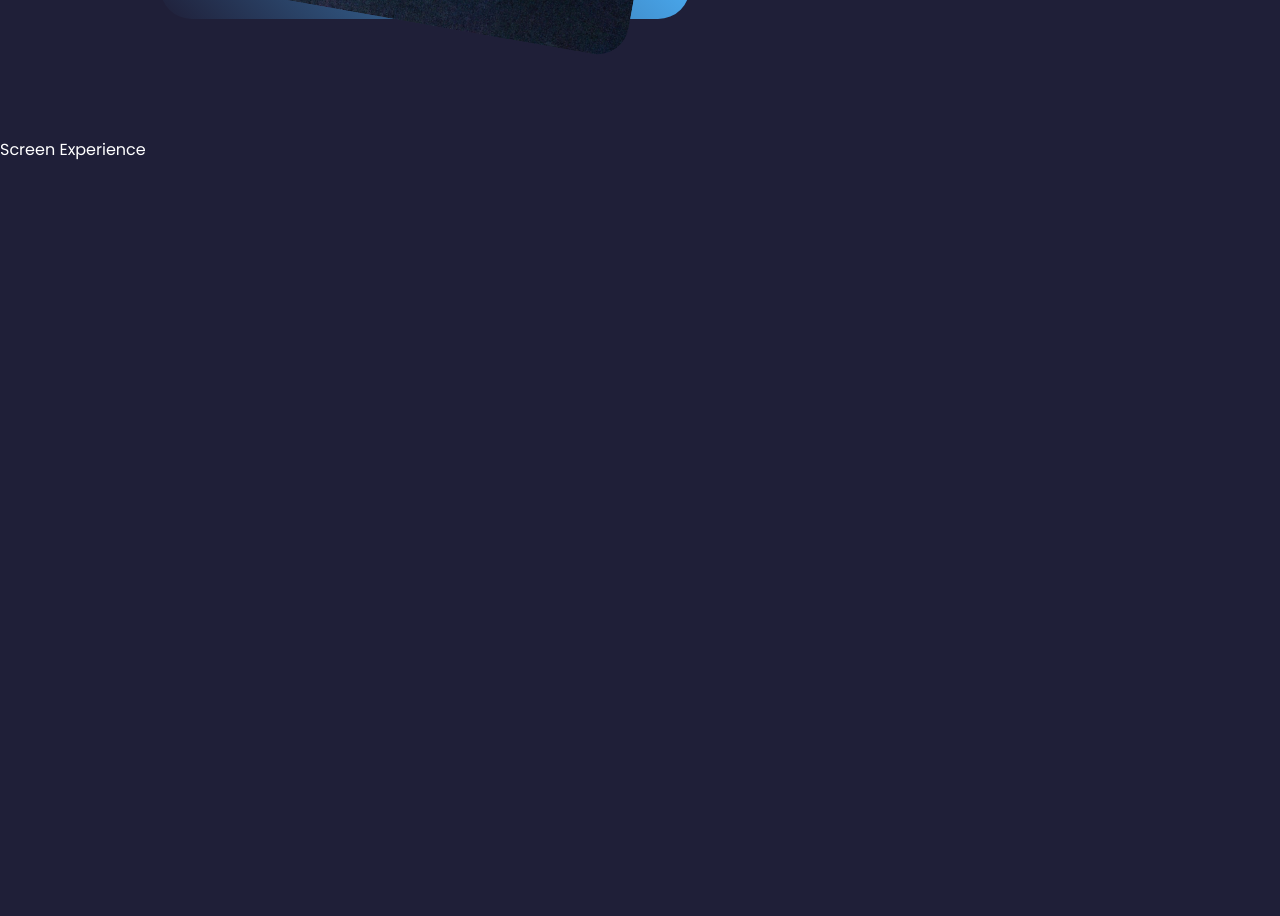
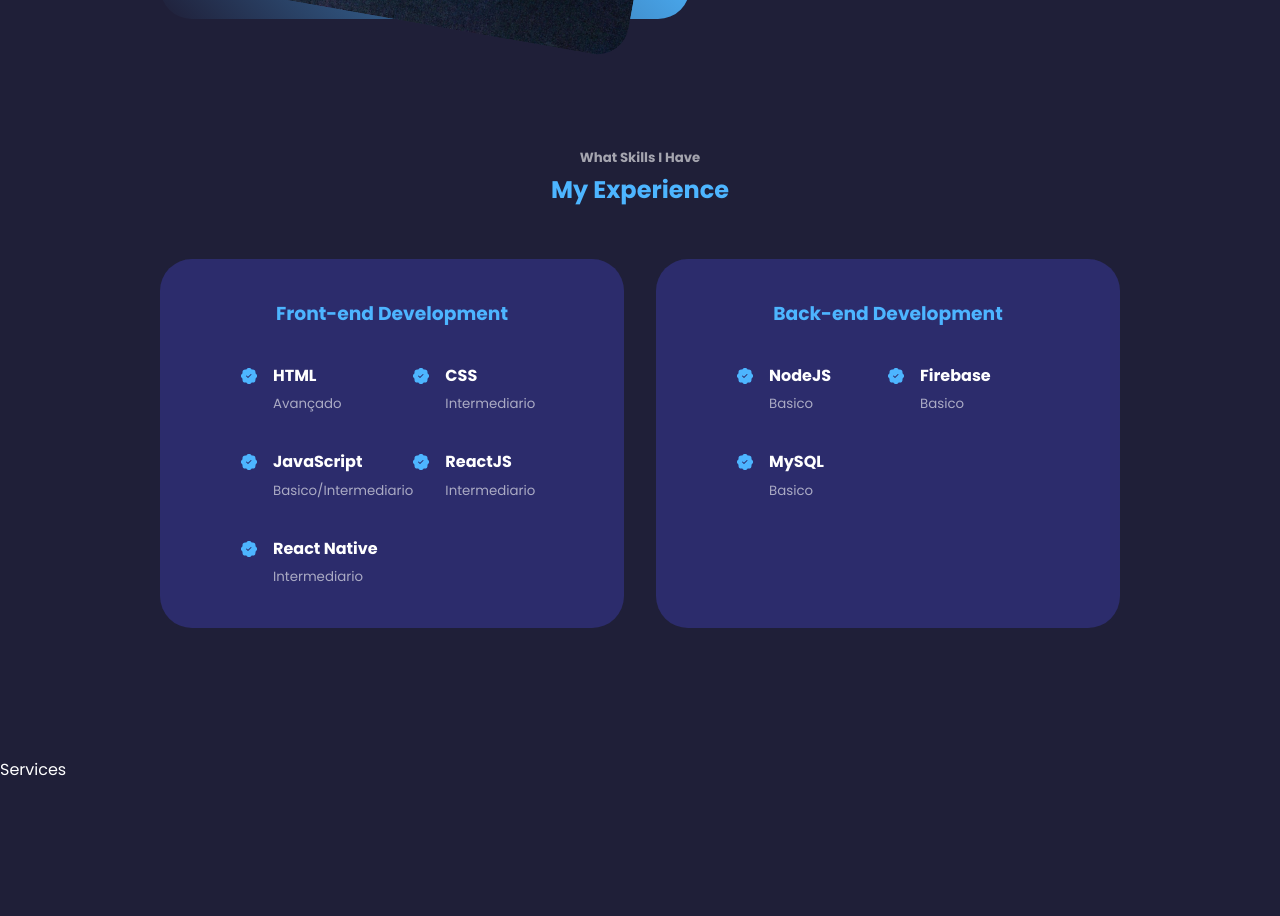
Before and after one commit to NiloMarcos/Portifolio-ReactJS, a React (Create React App) app: page / in a window 1280 px wide. Shown: the part 1720-2636 px from the top of the page. Built offline with nearby package versions, Linux system fonts and the light colour scheme.

Commit message:
component experience finished

```diff
--- a/src/components/Experience/experience.css
+++ b/src/components/Experience/experience.css
@@ -0,0 +1,69 @@
+.experience-container {
+  display: grid;
+  grid-template-columns: 1fr 1fr;
+  gap: 2rem;
+}
+
+.experience-container > div {
+  background: var(--color-bg-variant);
+  padding: 2.4rem 5rem;
+  border-radius: 2rem;
+  border: 1px solid transparent;
+  transition: var(--transition);
+}
+
+.experience-container > div:hover {
+  background: transparent;
+  border-color: var(--color-primary-variant);
+  cursor: default;
+}
+
+.experience-container > div h3 {
+  text-align: center;
+  margin-bottom: 2rem;
+  color: var(--color-primary);
+}
+
+.experience-content {
+  display: grid;
+  grid-template-columns: 1fr 1fr;
+  row-gap: 2rem;
+}
+
+.experience-details {
+  display: flex;
+  gap: 1rem;
+}
+
+.experience-details-icon {
+  margin-top: 6px;
+  color: var(--color-primary);
+}
+
+@media screen and (max-width: 1024px) {
+  .experience-container {
+    grid-template-columns: 1fr;
+  }
+
+  .experience-container > div {
+    width: 80%;
+    padding: 2rem;
+    margin: 0 auto;
+  }
+
+  .experience-content {
+    padding: 1rem;
+  }
+}
+
+/*  ------------------------------ Media Queries = Small Devices ----------------------------------  */
+@media screen and (max-width: 600px) {
+  .experience-container {
+    gap: 1rem;
+  }
+
+  .experience-container > div {
+    width: 100%;
+    padding: 2rem 1rem;
+  }
+}
--- a/src/components/Experience/index.jsx
+++ b/src/components/Experience/index.jsx
@@ -2,10 +2,83 @@
 
 import './experience.css';
 
+import { BsPatchCheckFill } from 'react-icons/bs';
+
 export default function Experience(){
   return(
     <section id="experience">
-      <p>Screen Experience</p>
+      <h5>What Skills I Have</h5>
+      <h2>My Experience</h2>
+
+      <div className="experience-container container">
+        <div className="experience-frontend">
+          <h3>Front-end Development</h3>
+          <div className="experience-content">
+            <article className="experience-details">
+              <BsPatchCheckFill className="experience-details-icon"/>
+              <div>
+                <h4>HTML</h4>
+                <small className="text-light">Avançado</small>
+              </div>
+            </article>
+            <article className="experience-details">
+              <BsPatchCheckFill className="experience-details-icon" />
+              <div>
+                <h4>CSS</h4>
+                <small className="text-light">Intermediario</small>
+              </div>
+            </article>
+            <article className="experience-details">
+              <BsPatchCheckFill className="experience-details-icon" />
+              <div>
+                <h4>JavaScript</h4>
+                <small className="text-light">Basico/Intermediario</small>
+              </div>
+            </article>
+            <article className="experience-details">
+              <BsPatchCheckFill className="experience-details-icon" />
+              <div>
+                <h4>ReactJS</h4>
+                <small className="text-light">Intermediario</small>
+              </div>
+            </article>
+            <article className="experience-details">
+              <BsPatchCheckFill className="experience-details-icon" />
+              <div>
+                <h4>React Native</h4>
+                <small className="text-light">Intermediario</small>
+              </div>
+            </article>
+          </div>
+        </div>
+
+        <div className="experience-backend">
+          <h3>Back-end Development</h3>
+          <div className="experience-content">
+            <article className="experience-details">
+              <BsPatchCheckFill className="experience-details-icon" />
+              <div>
+                <h4>NodeJS</h4>
+                <small className="text-light">Basico</small>
+              </div>
+            </article>
+            <article className="experience-details">
+              <BsPatchCheckFill className="experience-details-icon" />
+              <div>
+                <h4>Firebase</h4>
+                <small className="text-light">Basico</small>
+              </div>
+            </article>
+            <article className="experience-details">
+              <BsPatchCheckFill className="experience-details-icon" />
+              <div>
+                <h4>MySQL</h4>
+                <small className="text-light">Basico</small>
+              </div>
+            </article>
+          </div>
+        </div>
+      </div>
     </section>
   );
 }
--- a/src/index.css
+++ b/src/index.css
@@ -56,7 +56,6 @@
 
 section {
   margin-top: 8rem;
-  height: 100vh;
 }
 
 section > h2, section > h5 {
```
